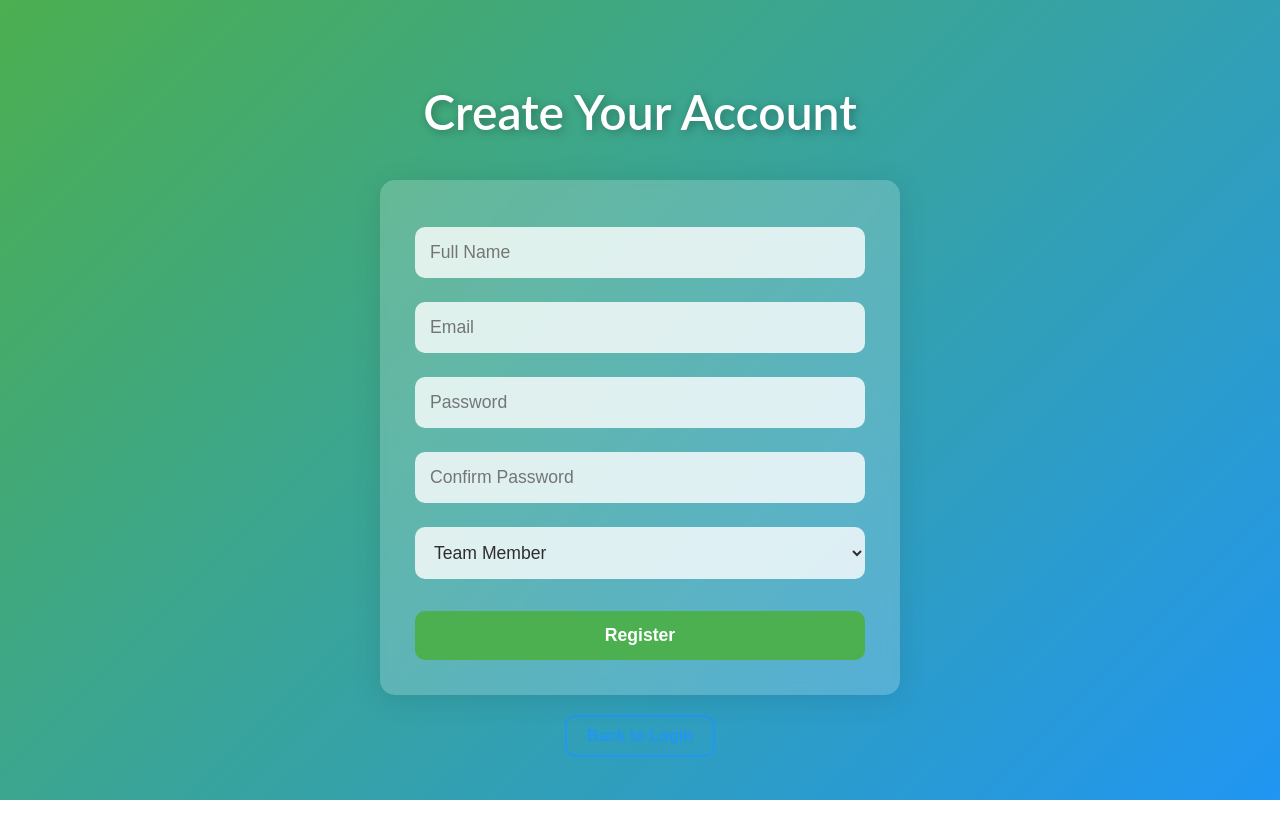
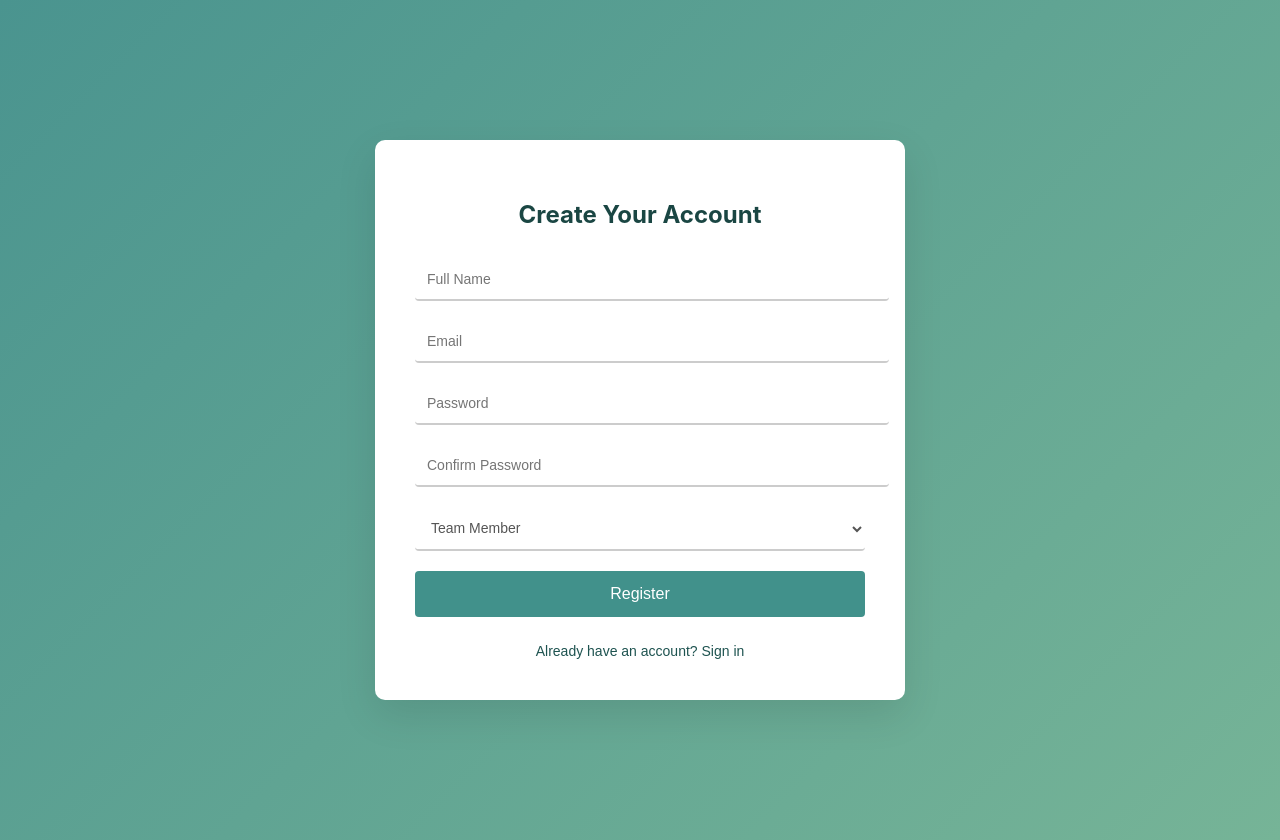
Before and after one commit to l4nzaerol/CaseStudy_Midterm, a React (Create React App) app in the folder pmsfrontend/: page /register in a window 1280 px wide. Before the commit the page ends 800 px from the top, so only its background shows below. Built offline with nearby package versions, Linux system fonts and the light colour scheme.

Commit message:
updated code

```diff
--- a/pmsfrontend/src/components/registration.js
+++ b/pmsfrontend/src/components/registration.js
@@ -1,6 +1,6 @@
 import React, { useState } from "react";
 import { useNavigate } from "react-router-dom";
-import '../styles/Registration.css';  // Import the updated CSS
+import "../styles/Registration.css"; // Import your CSS
 
 const Registration = () => {
     const [name, setName] = useState("");
@@ -23,7 +23,13 @@ const Registration = () => {
             const response = await fetch("http://127.0.0.1:8000/api/register", {
                 method: "POST",
                 headers: { "Content-Type": "application/json" },
-                body: JSON.stringify({ name, email, password, password_confirmation: confirmPassword, role }),
+                body: JSON.stringify({
+                    name,
+                    email,
+                    password,
+                    password_confirmation: confirmPassword,
+                    role,
+                }),
             });
 
             const data = await response.json();
@@ -34,15 +40,17 @@ const Registration = () => {
                 setError(data.message || "Registration failed");
             }
         } catch (error) {
-            setError("Server error");
+            setError("Already exist");
         }
     };
 
     return (
         <div className="registration-container">
+            <div className="registration-form">
                 <h2 className="registration-header">Create Your Account</h2>
                 {error && <p className="error-message">{error}</p>}
-            <form onSubmit={handleRegister} className="registration-form">
+
+                <form onSubmit={handleRegister}>
                     <input
                         type="text"
                         placeholder="Full Name"
@@ -75,15 +83,26 @@ const Registration = () => {
                         required
                         className="input-field"
                     />
-                <select value={role} onChange={(e) => setRole(e.target.value)} className="input-field">
+
+                    {/* Role dropdown below Confirm Password */}
+                    <select
+                        value={role}
+                        onChange={(e) => setRole(e.target.value)}
+                        className="input-field"
+                    >
                         <option value="admin">Admin</option>
                         <option value="project_manager">Project Manager</option>
                         <option value="team_member">Team Member</option>
                         <option value="client">Client</option>
                     </select>
+
                     <button type="submit" className="register-button">Register</button>
                 </form>
-            <button onClick={() => navigate("/")} className="back-to-login-button">Back to Login</button>
+
+                <button onClick={() => navigate("/")} className="back-to-login-button">
+                    Already have an account? Sign in
+                </button>
+            </div>
         </div>
     );
 };
--- a/pmsfrontend/src/styles/Login.css
+++ b/pmsfrontend/src/styles/Login.css
@@ -1,118 +1,118 @@
-/* General Layout */
+/* Container */
 .login-container {
+    display: flex;
+    justify-content: center;
+    align-items: center;
+    min-height: 100vh;
+    background: linear-gradient(135deg, #4a948f, #76b497); /* Updated gradient */
+    margin: 0;
+    padding: 20px;
+}
+
+/* Box Styling */
+.login-box {
+    display: flex;
+    width: 900px;
+    height: 500px;
+    box-shadow: 0 10px 30px rgba(0, 0, 0, 0.1);
+    background: #fff;
+    border-radius: 8px;
+    overflow: hidden;
+}
+
+/* Design Section (Left Side) */
+.design-section {
+    width: 40%;
+    background: linear-gradient(135deg, #8fc0a9, #41918b); /* Matching green gradient */
     display: flex;
     flex-direction: column;
     justify-content: center;
     align-items: center;
-    height: 100vh;
-    background: linear-gradient(135deg, #4CAF50, #2196F3); /* Green to Blue gradient */
     color: #fff;
-    font-family: 'Lato', sans-serif;
-    overflow: hidden;
+    padding: 30px;
+    text-align: center;
 }
 
-/* Header */
-.login-header {
-    font-size: 3rem;
-    font-weight: 600;
+.welcome-text {
+    font-size: 48px;
+    font-weight: bold;
+    margin: 0;
     color: #fff;
-    margin-bottom: 40px;
-    text-shadow: 2px 2px 10px rgba(0, 0, 0, 0.3);
 }
 
-/* Form Styling */
-.login-form {
+.welcome-subtext {
+    font-size: 18px;
+    margin-top: 10px;
+    color: #fff;
+}
+
+/* Form Section (Right Side) */
+.form-section {
+    width: 60%;
+    padding: 40px;
     display: flex;
     flex-direction: column;
-    width: 100%;
-    max-width: 450px;
-    background: rgba(255, 255, 255, 0.2);
-    backdrop-filter: blur(8px); /* Transparent blur effect */
-    padding: 35px;
-    border-radius: 15px;
-    box-shadow: 0 4px 30px rgba(0, 0, 0, 0.1);
+    justify-content: center;
+    background: #ffffff;
 }
 
-/* Input Fields */
-.input-field {
-    padding: 15px;
-    margin: 12px 0;
-    border: none;
-    border-radius: 10px;
-    font-size: 1.1rem;
-    background-color: rgba(255, 255, 255, 0.8);
-    color: #2e2e2e;
-    transition: all 0.3s ease;
+h2 {
+    font-size: 28px;
+    color: #333;
+    margin-bottom: 20px;
 }
 
-.input-field:focus {
-    border: 2px solid #2196F3; /* Blue border on focus */
-    outline: none;
-    background-color: #fff;
-    box-shadow: 0 0 10px rgba(33, 150, 243, 0.4); /* Soft blue shadow */
+.input-field {
+    width: 100%;
+    padding: 12px;
+    margin: 10px 0;
+    border: 1px solid #ccc;
+    border-radius: 4px;
+    font-size: 14px;
 }
 
-/* Button Styling */
-.login-button {
-    padding: 14px;
-    background-color: #4CAF50; /* Green button color */
-    color: white;
-    border: none;
-    border-radius: 10px;
-    font-size: 1.1rem;
-    font-weight: 600;
-    cursor: pointer;
-    transition: transform 0.3s ease, background-color 0.3s ease;
+/* Options Section */
+.options {
+    display: flex;
+    justify-content: space-between;
+    align-items: center;
+    margin: 10px 0;
 }
 
-.login-button:hover {
-    background-color: #388E3C; /* Darker green for hover effect */
-    transform: translateY(-3px); /* Floating effect */
+.options label {
+    display: flex;
+    align-items: center;
+    font-size: 14px;
+    color: #555;
 }
 
-/* Register Button */
-.register-button {
-    padding: 10px 20px;
-    margin-top: 20px;
-    background: transparent;
-    border: 2px solid #2196F3; /* Blue border */
-    color: #2196F3;
-    border-radius: 10px;
-    font-size: 1rem;
-    font-weight: 600;
-    cursor: pointer;
-    transition: transform 0.3s ease, background-color 0.3s ease, color 0.3s ease;
+.options input {
+    margin-right: 8px;
 }
 
-.register-button:hover {
-    background-color: #2196F3;
-    color: white;
-    transform: translateY(-3px); /* Floating effect */
+
+
+/* Button Styling */
+.submit-button, .register-button {
+    width: 100%;
+    padding: 14px;
+    background: #41918b;  /* Button color matching the gradient */
+    color: #fff;
+    font-size: 16px;
+    border: none;
+    border-radius: 4px;
+    cursor: pointer;
+    transition: 0.3s;
+    margin: 10px 0;
+}
+
+.submit-button:hover, .register-button:hover {
+    background: #3f9993; /* Slightly darker hover effect */
 }
 
 /* Error Message */
 .error-message {
-    color: #FF3B30; /* Red error message color */
-    font-size: 1rem;
-    text-align: center;
-    margin-bottom: 15px;
+    color: red;
+    font-size: 14px;
+    margin-bottom: 10px;
 }
-
-/* Mobile Responsiveness */
-@media (max-width: 600px) {
-    .login-container {
-        padding: 20px;
-    }
-
-    .login-header {
-        font-size: 2.5rem;
-    }
-
-    .login-form {
-        width: 90%;
-    }
-
-    .input-field, .login-button, .register-button {
-        font-size: 1rem;
-    }
-}
--- a/pmsfrontend/src/styles/Registration.css
+++ b/pmsfrontend/src/styles/Registration.css
@@ -1,118 +1,164 @@
-/* General Layout */
+/* Container */
 .registration-container {
     display: flex;
-    flex-direction: column;
     justify-content: center;
     align-items: center;
-    height: 100vh;
-    background: linear-gradient(135deg, #4CAF50, #2196F3); /* Green to Blue gradient */
-    color: #fff;
-    font-family: 'Lato', sans-serif;
-    overflow: hidden;
+    min-height: 100vh;
+    background: linear-gradient(135deg, #4a948f, #76b497); /* Updated gradient */
+    margin: 0;
+    padding: 20px;
 }
 
-/* Header */
-.registration-header {
-    font-size: 3rem;
-    font-weight: 600;
-    color: #fff;
-    margin-bottom: 40px;
-    text-shadow: 2px 2px 10px rgba(0, 0, 0, 0.3);
-}
-
-/* Form Styling */
+/* Form Box */
 .registration-form {
     display: flex;
     flex-direction: column;
-    width: 100%;
-    max-width: 450px;
-    background: rgba(255, 255, 255, 0.2);
-    backdrop-filter: blur(8px); /* Transparent blur effect */
-    padding: 35px;
-    border-radius: 15px;
-    box-shadow: 0 4px 30px rgba(0, 0, 0, 0.1);
+    width: 450px;
+    padding: 40px;
+    background: #ffffff;
+    box-shadow: 0 15px 40px rgba(0, 0, 0, 0.1);
+    border-radius: 10px;
+    transition: 0.3s;
+    position: relative;
+}
+
+/* Form Header */
+.registration-header {
+    font-size: 24px;
+    font-weight: bold;
+    color: #1a4643;
+    text-align: center;
+    margin-bottom: 20px;
+}
+
+/* Close Button (Top-right corner) */
+.close-btn {
+    position: absolute;
+    top: 15px;
+    right: 15px;
+    font-size: 20px;
+    color: #aaa;
+    cursor: pointer;
+    transition: 0.3s;
+}
+
+.close-btn:hover {
+    color: #68b0ab;
 }
 
 /* Input Fields */
 .input-field {
-    padding: 15px;
-    margin: 12px 0;
+    width: 100%;
+    padding: 12px;
+    margin: 10px 0;
     border: none;
-    border-radius: 10px;
-    font-size: 1.1rem;
-    background-color: rgba(255, 255, 255, 0.8);
-    color: #2e2e2e;
-    transition: all 0.3s ease;
+    border-bottom: 2px solid #ccc;
+    font-size: 14px;
+    transition: 0.3s;
+    background: transparent;
 }
 
 .input-field:focus {
-    border: 2px solid #2196F3; /* Blue border on focus */
+    border-bottom: 2px solid #68b0ab;
     outline: none;
-    background-color: #fff;
-    box-shadow: 0 0 10px rgba(33, 150, 243, 0.4); /* Soft blue shadow */
 }
 
-/* Button Styling */
-.register-button {
-    padding: 14px;
-    background-color: #4CAF50; /* Green button color */
-    color: white;
-    border: none;
-    border-radius: 10px;
-    font-size: 1.1rem;
-    font-weight: 600;
+/* Dropdown Styling */
+select.input-field {
     cursor: pointer;
-    transition: transform 0.3s ease, background-color 0.3s ease;
+    color: #555;
 }
 
-.register-button:hover {
-    background-color: #388E3C; /* Darker green for hover effect */
-    transform: translateY(-3px); /* Floating effect */
+/* Password Eye Icon (Mock) */
+.password-container {
+    position: relative;
 }
 
-/* Back to Login Button */
+.password-container input {
+    width: 100%;
+    padding-right: 40px;
+}
+
+.eye-icon {
+    position: absolute;
+    right: 10px;
+    top: 50%;
+    transform: translateY(-50%);
+    color: #aaa;
+    cursor: pointer;
+    transition: 0.3s;
+}
+
+.eye-icon:hover {
+    color: #68b0ab;
+}
+
+/* Checkbox and Terms */
+.checkbox-container {
+    display: flex;
+    align-items: center;
+    font-size: 14px;
+    color: #555;
+    margin-bottom: 20px;
+}
+
+.checkbox-container input {
+    margin-right: 10px;
+}
+
+/* Buttons */
+.register-button {
+    width: 100%;
+    padding: 14px;
+    background: #41918b;
+    color: #fff;
+    font-size: 16px;
+    border: none;
+    border-radius: 4px;
+    cursor: pointer;
+    transition: 0.3s;
+    margin-top: 10px;
+}
+
+/* Button Hover Effect */
+.register-button:hover {
+    background: #5a9c98;
+}
+
+/* Back to Login Link */
 .back-to-login-button {
-    padding: 10px 20px;
-    margin-top: 20px;
     background: transparent;
-    border: 2px solid #2196F3; /* Blue border */
-    color: #2196F3;
-    border-radius: 10px;
-    font-size: 1rem;
-    font-weight: 600;
+    color: #1e5350;
+    border: none;
+    text-align: center;
+    font-size: 14px;
     cursor: pointer;
-    transition: transform 0.3s ease, background-color 0.3s ease, color 0.3s ease;
+    transition: 0.3s;
+    margin-top: 15px;
 }
 
 .back-to-login-button:hover {
-    background-color: #2196F3;
-    color: white;
-    transform: translateY(-3px); /* Floating effect */
+    text-decoration: underline;
+    color: #5a9c98;
 }
 
 /* Error Message */
 .error-message {
-    color: #FF3B30; /* Red error message color */
-    font-size: 1rem;
+    color: red;
+    font-size: 14px;
     text-align: center;
     margin-bottom: 15px;
 }
 
 /* Mobile Responsiveness */
-@media (max-width: 600px) {
-    .registration-container {
-        padding: 20px;
-    }
-
-    .registration-header {
-        font-size: 2.5rem;
-    }
-
+@media (max-width: 768px) {
     .registration-form {
         width: 90%;
+        padding: 30px;
     }
 
     .input-field, .register-button, .back-to-login-button {
-        font-size: 1rem;
+        font-size: 14px;
+        padding: 12px;
     }
 }
```
Also changed, not shown: pmsfrontend/src/components/dashboard.js (+7 -35 lines), pmsfrontend/src/components/login.js (+26 -5 lines), pmsfrontend/src/styles/Dashboard.css (+138 -112 lines). Lines whose indentation alone changed are shown as unchanged.
